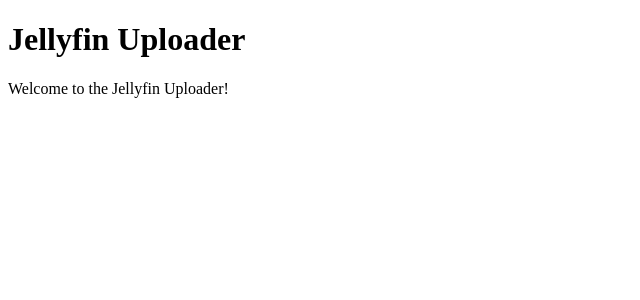
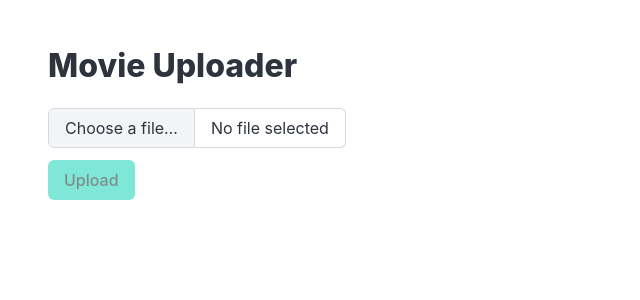
Before and after one commit to theo-guerin/upfin, a Python web app: template app/templates/index.j2 in a window 1280 px wide. Shown: the top 300 px of the page, without its empty margins (0-640 px from the left). Run offline with Jinja, Linux system fonts and the light colour scheme; the template is opened without the code that fills it, so the values that code supplies are empty.

Commit message:
feat: implement file upload functionality
- Add `python-multipart` dependency for file handling
- Create `/uploads` directory and update `.gitignore`
- Add file upload route with error handling
- Update UI with Bulma-styled upload form and feedback messages

```diff
--- a/app/templates/index.j2
+++ b/app/templates/index.j2
@@ -3,10 +3,50 @@
 <head>
     <meta charset="UTF-8">
     <meta name="viewport" content="width=device-width, initial-scale=1.0">
-        <title>Jellyfin Uploader</title>
+    <title>Movie Uploader</title>
+    <link rel="stylesheet" href="https://cdn.jsdelivr.net/npm/bulma@1.0.4/css/bulma.min.css">
 </head>
 <body>
-        <h1>Jellyfin Uploader</h1>
-        <p>Welcome to the Jellyfin Uploader!</p>
+    <section class="section">
+        <h1 class="title">Movie Uploader</h1>
+
+        <form action="/" method="post" enctype="multipart/form-data">
+            <div class="field">
+                <div class="file has-name" id="file-upload">
+                    <label class="file-label">
+                        <input class="file-input" type="file" name="file" accept="video/*" required>
+                        <span class="file-cta">
+                            <span class="file-label">Choose a file…</span>
+                        </span>
+                        <span class="file-name">No file selected</span>
+                    </label>
+                </div>
+            </div>
+            <div class="field">
+                <button type="submit" class="button is-primary" disabled>Upload</button>
+            </div>
+        </form>
+
+        {% if message %}
+        <div class="notification {{ 'is-success' if message_type == 'success' else 'is-danger' }} mt-5">
+            {{ message }}
+        </div>
+        {% endif %}
+    </section>
+
+    <script>
+        const fileInput = document.querySelector("#file-upload .file-input");
+        const fileName = document.querySelector("#file-upload .file-name");
+        const submitButton = document.querySelector("button[type=submit]");
+        fileInput.addEventListener("change", function () {
+            if (fileInput.files.length > 0) {
+                fileName.textContent = fileInput.files[0].name;
+                submitButton.disabled = false;
+            } else {
+                fileName.textContent = "No file selected";
+                submitButton.disabled = true;
+            }
+        });
+    </script>
 </body>
 </html>
--- a/pyproject.toml
+++ b/pyproject.toml
@@ -6,6 +6,7 @@ dependencies = [
     "envkit>=0.7.0.post1",
     "fastapi>=0.139.0",
     "jinja2>=3.1.6",
+    "python-multipart>=0.0.32",
     "uvicorn[standart]>=0.51.0",
 ]
 
```
Also changed, not shown: app/routes.py (+40 -5 lines), 2 other files. Lines whose indentation alone changed are shown as unchanged.
